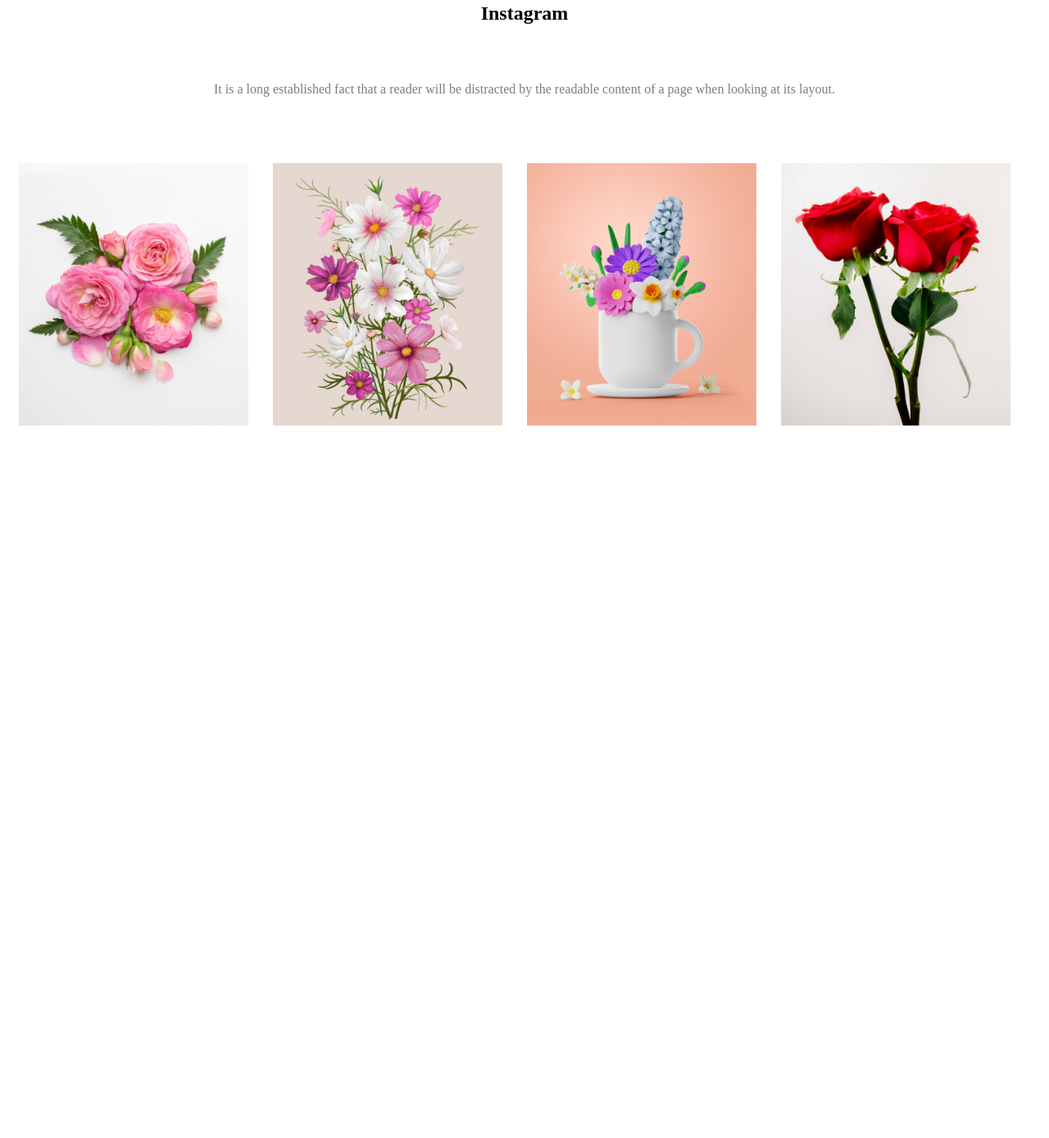
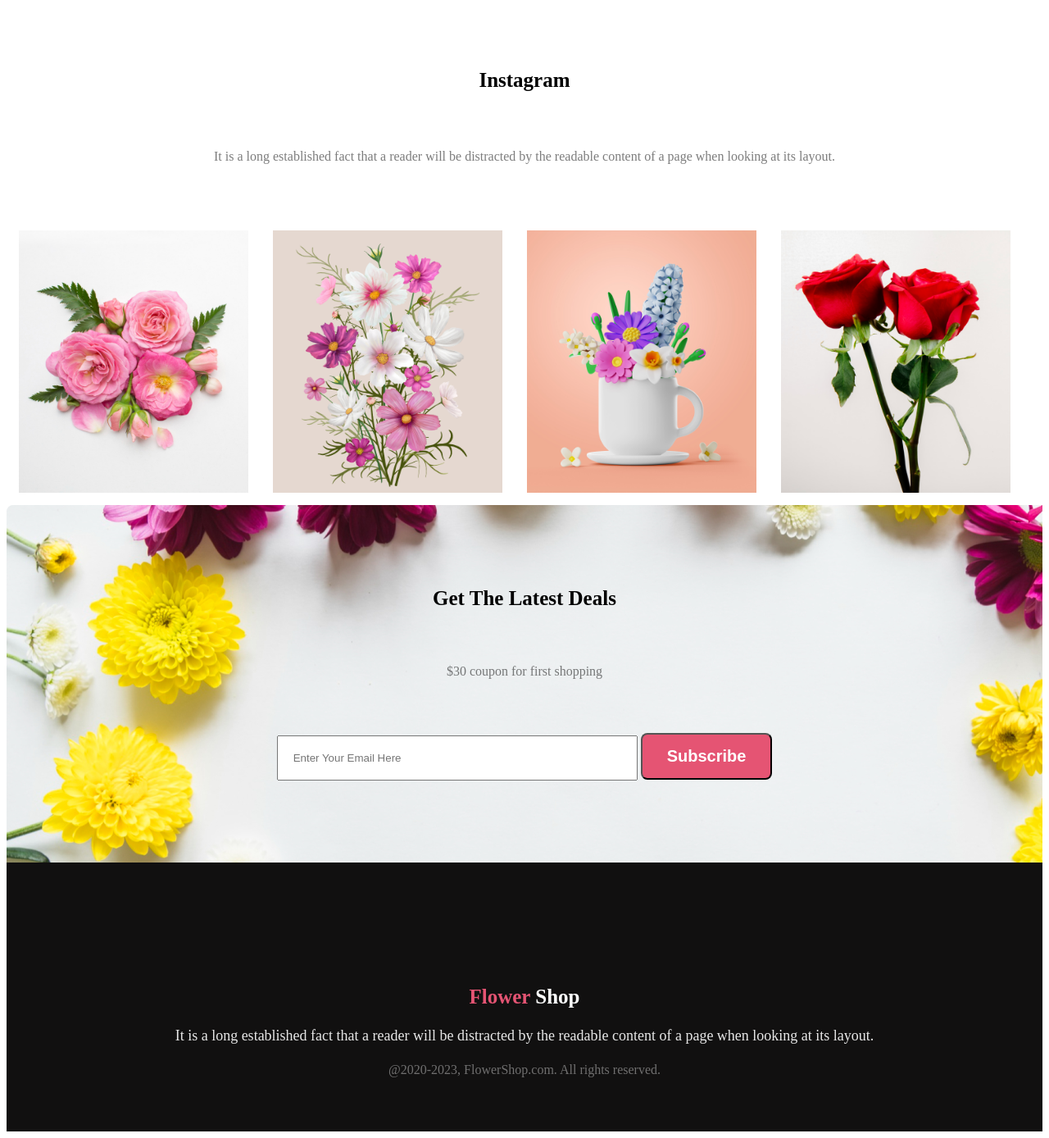
Before and after one commit to mdasrasel/assignment1-flower-shop, a plain HTML site: page index.html in a window 1280 px wide. Shown: the part 1140-2528 px from the top of the page at 82% size. Before the commit the page ends 1682 px from the top, so only its background shows below. Drawn offline with Linux system fonts and the light colour scheme.

Commit message:
added footer

```diff
--- a/index.html
+++ b/index.html
@@ -57,9 +57,26 @@
                 <img class="div-pic-style" src="flower Asset/Rectangle 6.png" alt="">
             </div>
         </section>
+        <section>
+            <div class="section-view">
+                <div>
+                    <h3 class="section-heading">Get The Latest Deals</h3>
+                    <p class="section-description">$30 coupon for first shopping</p>
+                </div>
+                <div class="input-button">
+                    <input class="input-details" type="text" name="" id="" placeholder="Enter Your Email Here">
+                <button class="btn-details">Subscribe</button>
+                </div>
+            </div>
+
+        </section>
     </main>
-    <footer>
-
+    <footer class="footer-details">
+        <div>
+            <h3 class="section-heading"> <span class="text-style">Flower</span> <span class="foot-text">Shop</span></h3>
+            <p class="footer-description">It is a long established fact that a reader will be distracted by the readable content of a page when looking at its layout.</p>
+           <p class="copyright"> @2020-2023, FlowerShop.com. All rights reserved.</p>
+        </div>
     </footer>
 </body>
 
--- a/style/style.css
+++ b/style/style.css
@@ -82,6 +82,9 @@
 
 .media-title {
     text-align: center;
+    font-size: 25px;
+    font-weight: 800;
+    padding-top: 80px;
 }
 
 .div-pic {
@@ -94,7 +97,58 @@
     height: 320px;
     padding: 15px;
 }
-.div-pic-style:hover{
 
+/* .div-pic-style:hover{
+    outline-offset:5px;
+    box-shadow: #272727;
+} */
+
+.section-view {
+    background-image: url('../flower\ asset/Rectangle 9.png');
 }
+
+.section-heading {
+    text-align: center;
+    font-weight: 800;
+    font-size: 25px;
+    padding-top: 100px;
+    margin: 0;
+}
+
+.input-details {
+    padding: 18px;
+    width: 400px;
+    align-items: center;
+}
+
+.input-button {
+    text-align: center;
+    padding-bottom: 100px;
+}
+
 /* Section End */
+
+/* Footer Start */
+.footer-details {
+    background-color: #111010;
+    padding: 50px 100px 50px;
+}
+
+.footer-description {
+    color: rgba(255, 255, 255, 0.90);
+    text-align: center;
+    font-size: 18px;
+    font-weight: 400;
+    line-height: 30px;
+}
+
+.foot-text {
+    color: #FFF;
+}
+
+.copyright {
+    color: rgba(255, 255, 255, 0.40);
+    text-align: center;
+    font-size: 16px;
+    font-weight: 400;
+}
```
